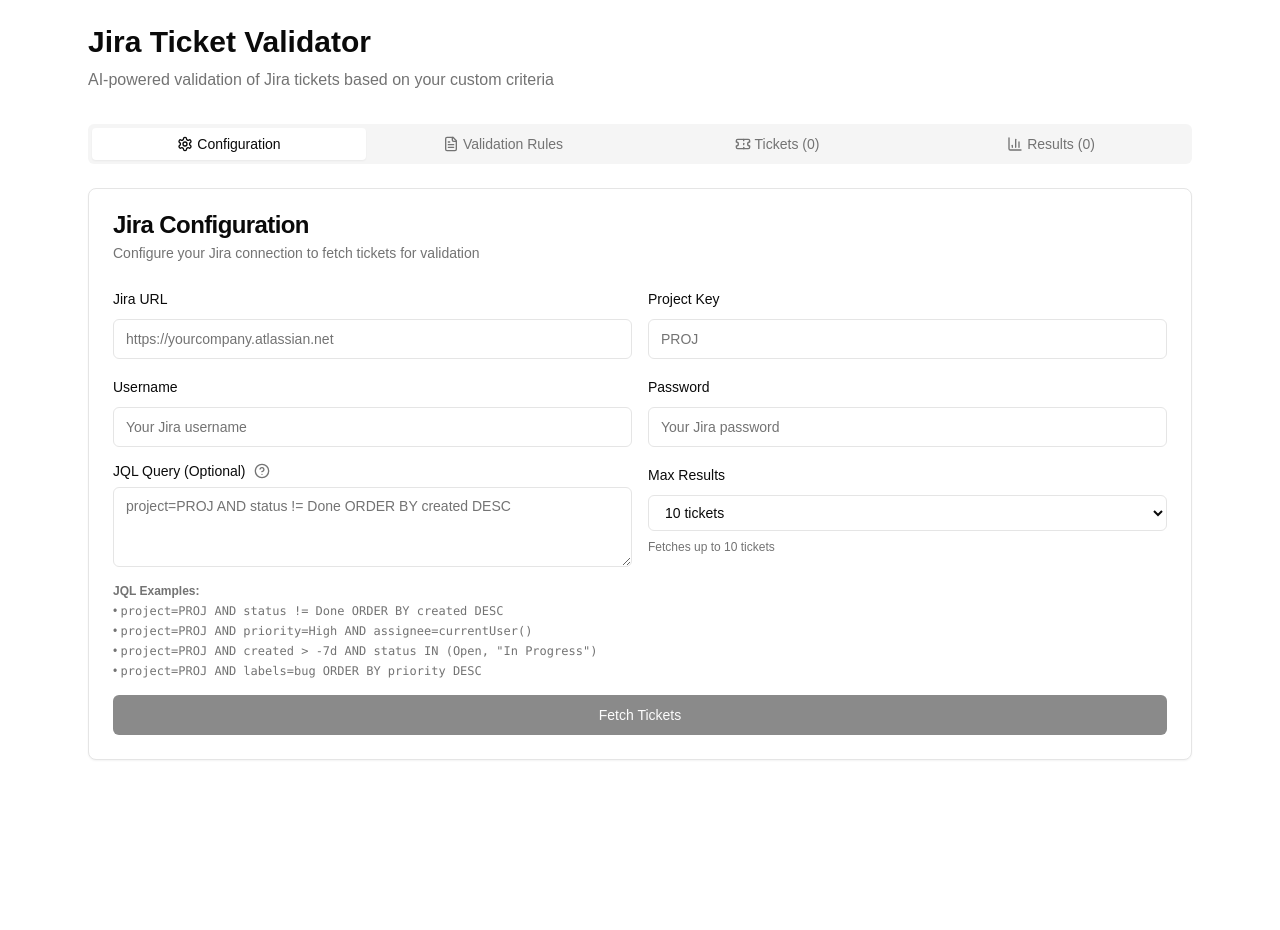
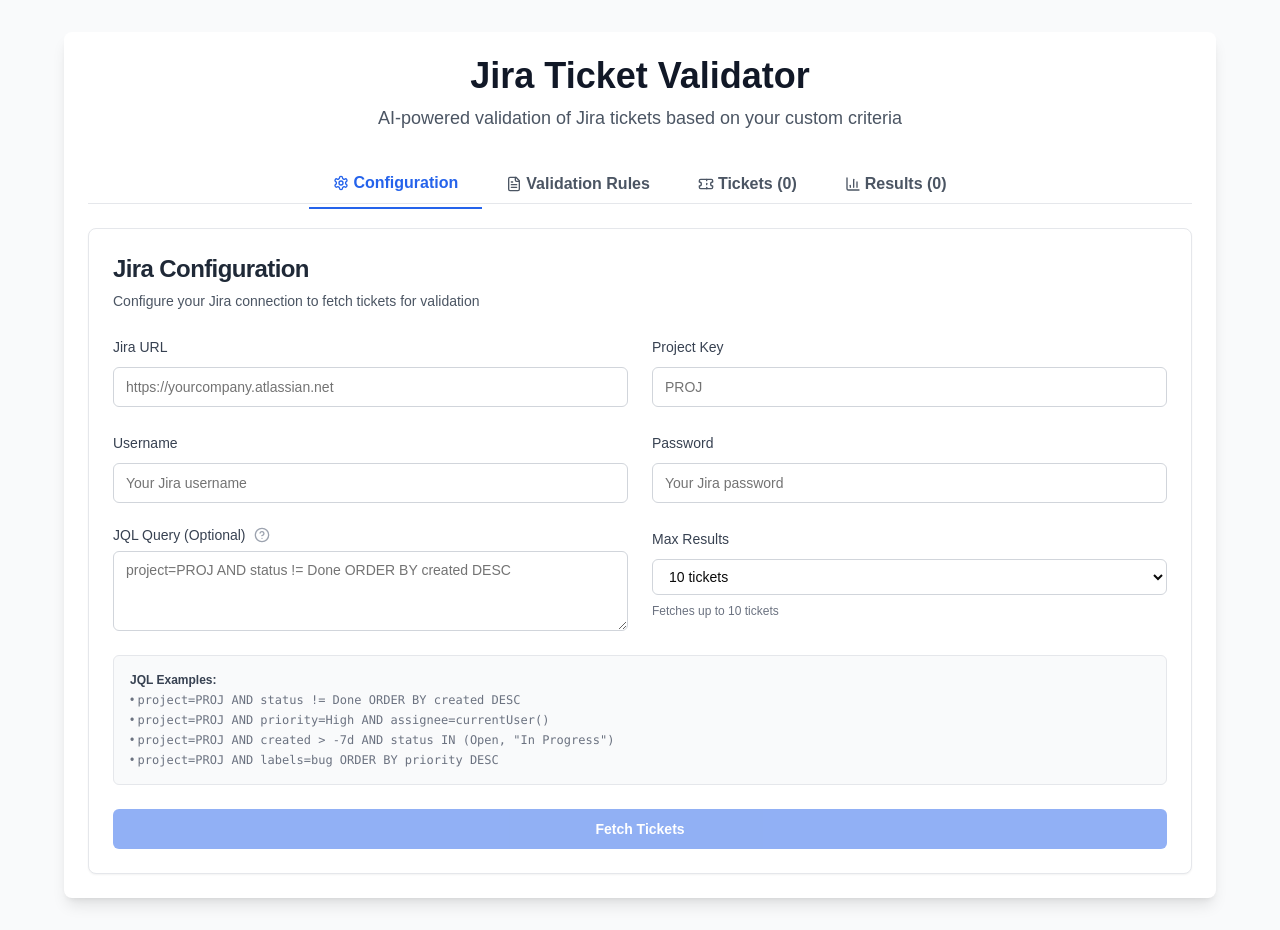
Before and after one commit to zilongqiu/ai_jira_ticket_validator, a Next.js app: page / in a window 1280 px wide. Before the commit the page ends 800 px from the top, so only its background shows below. Built offline with nearby package versions, Linux system fonts and the light colour scheme.

Commit message:
[main] style: update the overall app design and style

```diff
--- a/app/page.tsx
+++ b/app/page.tsx
@@ -185,91 +185,120 @@ export default function JiraTicketValidator() {
   }
 
   return (
-    <div className="container mx-auto p-6 max-w-6xl">
-      <div className="mb-8">
-        <h1 className="text-3xl font-bold mb-2">Jira Ticket Validator</h1>
-        <p className="text-muted-foreground">AI-powered validation of Jira tickets based on your custom criteria</p>
+    <div className="min-h-screen bg-gray-50 py-8">
+      <div className="container mx-auto p-6 max-w-6xl bg-white rounded-lg shadow-lg">
+        <div className="mb-8 text-center">
+          <h1 className="text-4xl font-extrabold text-gray-900 mb-2">Jira Ticket Validator</h1>
+          <p className="text-lg text-gray-600">AI-powered validation of Jira tickets based on your custom criteria</p>
         </div>
 
         <Tabs value={activeTab} onValueChange={setActiveTab} className="space-y-6">
-        <TabsList className="grid w-full grid-cols-4">
-          <TabsTrigger value="config" className="flex items-center gap-1">
+          <TabsList className="flex w-full border-b border-gray-200 bg-transparent rounded-none">
+            <TabsTrigger
+              value="config"
+              className="flex items-center gap-1 px-6 py-3 text-base font-semibold text-gray-600 hover:text-gray-900 hover:bg-gray-50 data-[state=active]:border-b-2 data-[state=active]:border-blue-600 data-[state=active]:text-blue-600 data-[state=active]:bg-transparent data-[state=active]:shadow-none rounded-none"
+            >
               <Settings className="h-4 w-4" />
               Configuration
             </TabsTrigger>
-          <TabsTrigger value="rules" className="flex items-center gap-1">
+            <TabsTrigger
+              value="rules"
+              className="flex items-center gap-1 px-6 py-3 text-base font-semibold text-gray-600 hover:text-gray-900 hover:bg-gray-50 data-[state=active]:border-b-2 data-[state=active]:border-blue-600 data-[state=active]:text-blue-600 data-[state=active]:bg-transparent data-[state=active]:shadow-none rounded-none"
+            >
               <FileText className="h-4 w-4" />
               Validation Rules
             </TabsTrigger>
-          <TabsTrigger value="tickets" className="flex items-center gap-1">
+            <TabsTrigger
+              value="tickets"
+              className="flex items-center gap-1 px-6 py-3 text-base font-semibold text-gray-600 hover:text-gray-900 hover:bg-gray-50 data-[state=active]:border-b-2 data-[state=active]:border-blue-600 data-[state=active]:text-blue-600 data-[state=active]:bg-transparent data-[state=active]:shadow-none rounded-none"
+            >
               <Ticket className="h-4 w-4" />
               Tickets ({tickets.length})
               {fetchInfo && fetchInfo.total > fetchInfo.fetched && (
                 <span className="text-xs text-muted-foreground">of {fetchInfo.total}</span>
               )}
             </TabsTrigger>
-          <TabsTrigger value="results" className="flex items-center gap-1">
+            <TabsTrigger
+              value="results"
+              className="flex items-center gap-1 px-6 py-3 text-base font-semibold text-gray-600 hover:text-gray-900 hover:bg-gray-50 data-[state=active]:border-b-2 data-[state=active]:border-blue-600 data-[state=active]:text-blue-600 data-[state=active]:bg-transparent data-[state=active]:shadow-none rounded-none"
+            >
               <BarChart3 className="h-4 w-4" />
               Results ({validationResults.length})
             </TabsTrigger>
           </TabsList>
 
           <TabsContent value="config" className="space-y-6">
-          <Card>
+            <Card className="shadow-sm border border-gray-200 rounded-lg">
               <CardHeader>
-              <CardTitle>Jira Configuration</CardTitle>
-              <CardDescription>Configure your Jira connection to fetch tickets for validation</CardDescription>
+                <CardTitle className="text-2xl font-bold text-gray-800">Jira Configuration</CardTitle>
+                <CardDescription className="text-gray-600">
+                  Configure your Jira connection to fetch tickets for validation
+                </CardDescription>
               </CardHeader>
-            <CardContent className="space-y-4">
-              <div className="grid grid-cols-1 md:grid-cols-2 gap-4">
+              <CardContent className="space-y-6">
+                <div className="grid grid-cols-1 md:grid-cols-2 gap-6">
                   <div className="space-y-2">
-                  <Label htmlFor="jira-url">Jira URL</Label>
+                    <Label htmlFor="jira-url" className="text-gray-700">
+                      Jira URL
+                    </Label>
                     <Input
                       id="jira-url"
                       placeholder="https://yourcompany.atlassian.net"
                       value={jiraUrl}
                       onChange={(e) => setJiraUrl(e.target.value)}
+                      className="border-gray-300 focus:border-blue-500 focus:ring-blue-500"
                     />
                   </div>
                   <div className="space-y-2">
-                  <Label htmlFor="jira-project">Project Key</Label>
+                    <Label htmlFor="jira-project" className="text-gray-700">
+                      Project Key
+                    </Label>
                     <Input
                       id="jira-project"
                       placeholder="PROJ"
                       value={jiraProject}
                       onChange={(e) => setJiraProject(e.target.value)}
+                      className="border-gray-300 focus:border-blue-500 focus:ring-blue-500"
                     />
                   </div>
                 </div>
-              <div className="grid grid-cols-1 md:grid-cols-2 gap-4">
+                <div className="grid grid-cols-1 md:grid-cols-2 gap-6">
                   <div className="space-y-2">
-                  <Label htmlFor="jira-username">Username</Label>
+                    <Label htmlFor="jira-username" className="text-gray-700">
+                      Username
+                    </Label>
                     <Input
                       id="jira-username"
                       placeholder="Your Jira username"
                       value={jiraUsername}
                       onChange={(e) => setJiraUsername(e.target.value)}
+                      className="border-gray-300 focus:border-blue-500 focus:ring-blue-500"
                     />
                   </div>
                   <div className="space-y-2">
-                  <Label htmlFor="jira-password">Password</Label>
+                    <Label htmlFor="jira-password" className="text-gray-700">
+                      Password
+                    </Label>
                     <Input
                       id="jira-password"
                       type="password"
                       placeholder="Your Jira password"
                       value={jiraPassword}
                       onChange={(e) => setJiraPassword(e.target.value)}
+                      className="border-gray-300 focus:border-blue-500 focus:ring-blue-500"
                     />
                   </div>
                 </div>
 
-              <div className="grid grid-cols-1 md:grid-cols-2 gap-4">
+                <div className="grid grid-cols-1 md:grid-cols-2 gap-6">
                   <div className="space-y-2">
                     <div className="flex items-center gap-2">
-                    <Label htmlFor="jql-query">JQL Query (Optional)</Label>
+                      <Label htmlFor="jql-query" className="text-gray-700">
+                        JQL Query (Optional)
+                      </Label>
                       <div className="group relative">
-                      <HelpCircle className="h-4 w-4 text-muted-foreground cursor-help" />
-                      <div className="absolute bottom-full left-1/2 transform -translate-x-1/2 mb-2 px-3 py-2 bg-black text-white text-xs rounded-md opacity-0 group-hover:opacity-100 transition-opacity duration-200 pointer-events-none whitespace-nowrap z-10">
+                        <HelpCircle className="h-4 w-4 text-gray-400 cursor-help" />
+                        <div className="absolute bottom-full left-1/2 transform -translate-x-1/2 mb-2 px-3 py-2 bg-gray-800 text-white text-xs rounded-md opacity-0 group-hover:opacity-100 transition-opacity duration-200 pointer-events-none whitespace-nowrap z-10">
                           Leave empty to use default query for the project
                         </div>
                       </div>
@@ -280,15 +309,18 @@ export default function JiraTicketValidator() {
                       value={jqlQuery}
                       onChange={(e) => setJqlQuery(e.target.value)}
                       rows={3}
+                      className="border-gray-300 focus:border-blue-500 focus:ring-blue-500"
                     />
                   </div>
                   <div className="space-y-2">
-                  <Label htmlFor="max-results">Max Results</Label>
+                    <Label htmlFor="max-results" className="text-gray-700">
+                      Max Results
+                    </Label>
                     <select
                       id="max-results"
                       value={maxResults}
                       onChange={(e) => setMaxResults(e.target.value)}
-                    className="w-full px-3 py-2 border border-input bg-background rounded-md text-sm ring-offset-background focus-visible:outline-none focus-visible:ring-2 focus-visible:ring-ring focus-visible:ring-offset-2"
+                      className="w-full px-3 py-2 border border-gray-300 bg-background rounded-md text-sm ring-offset-background focus-visible:outline-none focus-visible:ring-2 focus-visible:ring-blue-500 focus-visible:border-blue-500 disabled:cursor-not-allowed disabled:opacity-50"
                     >
                       <option value="10">10 tickets</option>
                       <option value="20">20 tickets</option>
@@ -296,7 +328,7 @@ export default function JiraTicketValidator() {
                       <option value="100">100 tickets</option>
                       <option value="all">All tickets</option>
                     </select>
-                  <p className="text-xs text-muted-foreground">
+                    <p className="text-xs text-gray-500">
                       {maxResults === "all"
                         ? "Fetches up to 1000 tickets (Jira's maximum)"
                         : `Fetches up to ${maxResults} tickets`}
@@ -304,10 +336,8 @@ export default function JiraTicketValidator() {
                   </div>
                 </div>
 
-              <div className="text-xs text-muted-foreground space-y-1">
-                <p>
-                  <strong>JQL Examples:</strong>
-                </p>
+                <div className="text-xs text-gray-500 space-y-1 p-4 bg-gray-50 rounded-md border border-gray-200">
+                  <p className="font-semibold text-gray-700">JQL Examples:</p>
                   <p>
                     • <code>project=PROJ AND status != Done ORDER BY created DESC</code>
                   </p>
@@ -325,18 +355,18 @@ export default function JiraTicketValidator() {
                 <Button
                   onClick={fetchTickets}
                   disabled={!jiraUrl || !jiraUsername || !jiraPassword || !jiraProject || isLoading}
-                className="w-full"
+                  className="w-full bg-blue-600 hover:bg-blue-700 text-white font-semibold py-2 px-4 rounded-md transition-colors duration-200"
                 >
                   {isLoading ? "Fetching Tickets..." : "Fetch Tickets"}
                 </Button>
                 {error && (
-                <div className="p-4 bg-red-50 border border-red-200 rounded-md">
-                  <p className="text-red-800 text-sm">{error}</p>
+                  <div className="p-4 bg-red-50 border border-red-200 rounded-md text-red-800 text-sm">
+                    <p>{error}</p>
                   </div>
                 )}
                 {fetchInfo && (
-                <div className="p-4 bg-blue-50 border border-blue-200 rounded-md">
-                  <p className="text-blue-800 text-sm">
+                  <div className="p-4 bg-blue-50 border border-blue-200 rounded-md text-blue-800 text-sm">
+                    <p>
                       Fetched {fetchInfo.fetched} of {fetchInfo.total} available tickets
                       {fetchInfo.total > fetchInfo.fetched && (
                         <span className="ml-1">({fetchInfo.total - fetchInfo.fetched} more available)</span>
@@ -349,23 +379,28 @@ export default function JiraTicketValidator() {
           </TabsContent>
 
           <TabsContent value="rules" className="space-y-4">
-          <Card>
+            <Card className="shadow-sm border border-gray-200 rounded-lg">
               <CardHeader>
-              <CardTitle>Validation Rules</CardTitle>
-              <CardDescription>Customize the criteria used to validate Jira tickets</CardDescription>
+                <CardTitle className="text-2xl font-bold text-gray-800">Validation Rules</CardTitle>
+                <CardDescription className="text-gray-600">
+                  Customize the criteria used to validate Jira tickets
+                </CardDescription>
               </CardHeader>
               <CardContent>
                 <div className="space-y-2">
-                <Label htmlFor="validation-rules">Validation Criteria</Label>
+                  <Label htmlFor="validation-rules" className="text-gray-700">
+                    Validation Criteria
+                  </Label>
                   <Textarea
                     id="validation-rules"
                     placeholder="Enter your validation rules..."
                     value={validationRules}
                     onChange={(e) => setValidationRules(e.target.value)}
                     rows={12}
+                    className="border-gray-300 focus:border-blue-500 focus:ring-blue-500"
                   />
                 </div>
-              <p className="text-sm text-muted-foreground mt-2">
+                <p className="text-sm text-gray-500 mt-2">
                   Define your validation criteria as bullet points. The AI will use these rules to evaluate each ticket.
                 </p>
               </CardContent>
@@ -373,53 +408,59 @@ export default function JiraTicketValidator() {
           </TabsContent>
 
           <TabsContent value="tickets" className="space-y-4">
-          <div className="flex justify-between items-center">
+            <div className="flex justify-between items-center mb-4">
               <div>
-              <h2 className="text-2xl font-semibold">Fetched Tickets</h2>
+                <h2 className="text-2xl font-bold text-gray-800">Fetched Tickets</h2>
                 {fetchInfo && (
-                <p className="text-sm text-muted-foreground">
+                  <p className="text-sm text-gray-600">
                     Showing {fetchInfo.fetched} of {fetchInfo.total} total tickets
                   </p>
                 )}
               </div>
-            <div className="flex gap-2">
+              <div className="flex gap-3">
                 <Button
                   variant="outline"
                   onClick={refreshTickets}
                   disabled={!jiraUrl || !jiraUsername || !jiraPassword || !jiraProject || isLoading}
-                className="flex items-center gap-2 bg-transparent"
+                  className="flex items-center gap-2 border-gray-300 text-gray-700 hover:bg-gray-50 hover:text-gray-900 transition-colors duration-200 bg-transparent"
                 >
                   <RefreshCw className={`h-4 w-4 ${isLoading ? "animate-spin" : ""}`} />
                   {isLoading ? "Refreshing..." : "Refresh Tickets"}
                 </Button>
-              <Button onClick={validateTickets} disabled={tickets.length === 0 || isLoading}>
+                <Button
+                  onClick={validateTickets}
+                  disabled={tickets.length === 0 || isLoading}
+                  className="bg-blue-600 hover:bg-blue-700 text-white font-semibold py-2 px-4 rounded-md transition-colors duration-200"
+                >
                   {isLoading ? "Validating..." : "Validate All Tickets"}
                 </Button>
               </div>
             </div>
 
             {error && (
-            <div className="p-4 bg-red-50 border border-red-200 rounded-md">
-              <p className="text-red-800 text-sm">{error}</p>
+              <div className="p-4 bg-red-50 border border-red-200 rounded-md text-red-800 text-sm">
+                <p>{error}</p>
               </div>
             )}
 
             <div className="grid gap-4">
               {tickets.map((ticket) => (
-              <Card key={ticket.key}>
+                <Card key={ticket.key} className="shadow-sm border border-gray-200 rounded-lg">
                   <CardHeader>
                     <div className="flex justify-between items-start">
                       <div>
-                      <CardTitle className="text-lg">{ticket.key}</CardTitle>
-                      <CardDescription>{ticket.summary}</CardDescription>
+                        <CardTitle className="text-lg font-semibold text-gray-800">{ticket.key}</CardTitle>
+                        <CardDescription className="text-gray-600">{ticket.summary}</CardDescription>
                       </div>
                       <div className="flex items-center gap-2">
-                      <Badge variant="outline">{ticket.priority}</Badge>
+                        <Badge variant="outline" className="border-gray-300 text-gray-700">
+                          {ticket.priority}
+                        </Badge>
                         <Button
                           variant="ghost"
                           size="sm"
                           onClick={() => openTicketInJira(ticket.key)}
-                        className="h-8 w-8 p-0"
+                          className="h-8 w-8 p-0 text-gray-500 hover:bg-gray-100 hover:text-gray-700"
                           title="Open in Jira"
                         >
                           <ExternalLink className="h-4 w-4" />
@@ -428,15 +469,27 @@ export default function JiraTicketValidator() {
                     </div>
                   </CardHeader>
                   <CardContent>
-                  <p className="text-sm text-muted-foreground line-clamp-3">{ticket.description}</p>
+                    <p className="text-sm text-gray-700 line-clamp-3">{ticket.description}</p>
                     <div className="flex flex-wrap gap-2 mt-3">
-                    <Badge variant="secondary">{ticket.status}</Badge>
-                    <Badge variant="outline">Reporter: {ticket.reporter}</Badge>
-                    {ticket.assignee && <Badge variant="outline">Assignee: {ticket.assignee}</Badge>}
+                      <Badge variant="secondary" className="bg-gray-100 text-gray-700 border border-gray-200">
+                        {ticket.status}
+                      </Badge>
+                      <Badge variant="outline" className="border-gray-300 text-gray-700">
+                        Reporter: {ticket.reporter}
+                      </Badge>
+                      {ticket.assignee && (
+                        <Badge variant="outline" className="border-gray-300 text-gray-700">
+                          Assignee: {ticket.assignee}
+                        </Badge>
+                      )}
                       {ticket.labels && ticket.labels.length > 0 && (
                         <>
                           {ticket.labels.map((label) => (
-                          <Badge key={label} variant="outline" className="bg-blue-50 text-blue-700">
+                            <Badge
+                              key={label}
+                              variant="outline"
+                              className="bg-blue-50 text-blue-700 border border-blue-200"
+                            >
                               {label}
                             </Badge>
                           ))}
@@ -445,7 +498,11 @@ export default function JiraTicketValidator() {
                       {ticket.components && ticket.components.length > 0 && (
                         <>
                           {ticket.components.map((component) => (
-                          <Badge key={component} variant="outline" className="bg-green-50 text-green-700">
+                            <Badge
+                              key={component}
+                              variant="outline"
+                              className="bg-green-50 text-green-700 border border-green-200"
+                            >
                               {component}
                             </Badge>
                           ))}
@@ -459,18 +516,18 @@ export default function JiraTicketValidator() {
           </TabsContent>
 
           <TabsContent value="results" className="space-y-4">
-          <h2 className="text-2xl font-semibold">Validation Results</h2>
+            <h2 className="text-2xl font-bold text-gray-800 mb-4">Validation Results</h2>
 
             <div className="grid gap-4">
               {validationResults.map((result) => (
-              <Card key={result.ticket.key}>
+                <Card key={result.ticket.key} className="shadow-sm border border-gray-200 rounded-lg">
                   <CardHeader>
                     <div className="flex justify-between items-start">
                       <div className="flex items-center gap-3">
                         {getStatusIcon(result.isValid, result.score)}
                         <div>
-                        <CardTitle className="text-lg">{result.ticket.key}</CardTitle>
-                        <CardDescription>{result.ticket.summary}</CardDescription>
+                          <CardTitle className="text-lg font-semibold text-gray-800">{result.ticket.key}</CardTitle>
+                          <CardDescription className="text-gray-600">{result.ticket.summary}</CardDescription>
                         </div>
                       </div>
                       <div className="flex items-center gap-2">
@@ -479,7 +536,7 @@ export default function JiraTicketValidator() {
                           variant="ghost"
                           size="sm"
                           onClick={() => openTicketInJira(result.ticket.key)}
-                        className="h-8 w-8 p-0"
+                          className="h-8 w-8 p-0 text-gray-500 hover:bg-gray-100 hover:text-gray-700"
                           title="Open in Jira"
                         >
                           <ExternalLink className="h-4 w-4" />
@@ -520,5 +577,6 @@ export default function JiraTicketValidator() {
           </TabsContent>
         </Tabs>
       </div>
+    </div>
   )
 }
```
Lines whose indentation alone changed are shown as unchanged.
